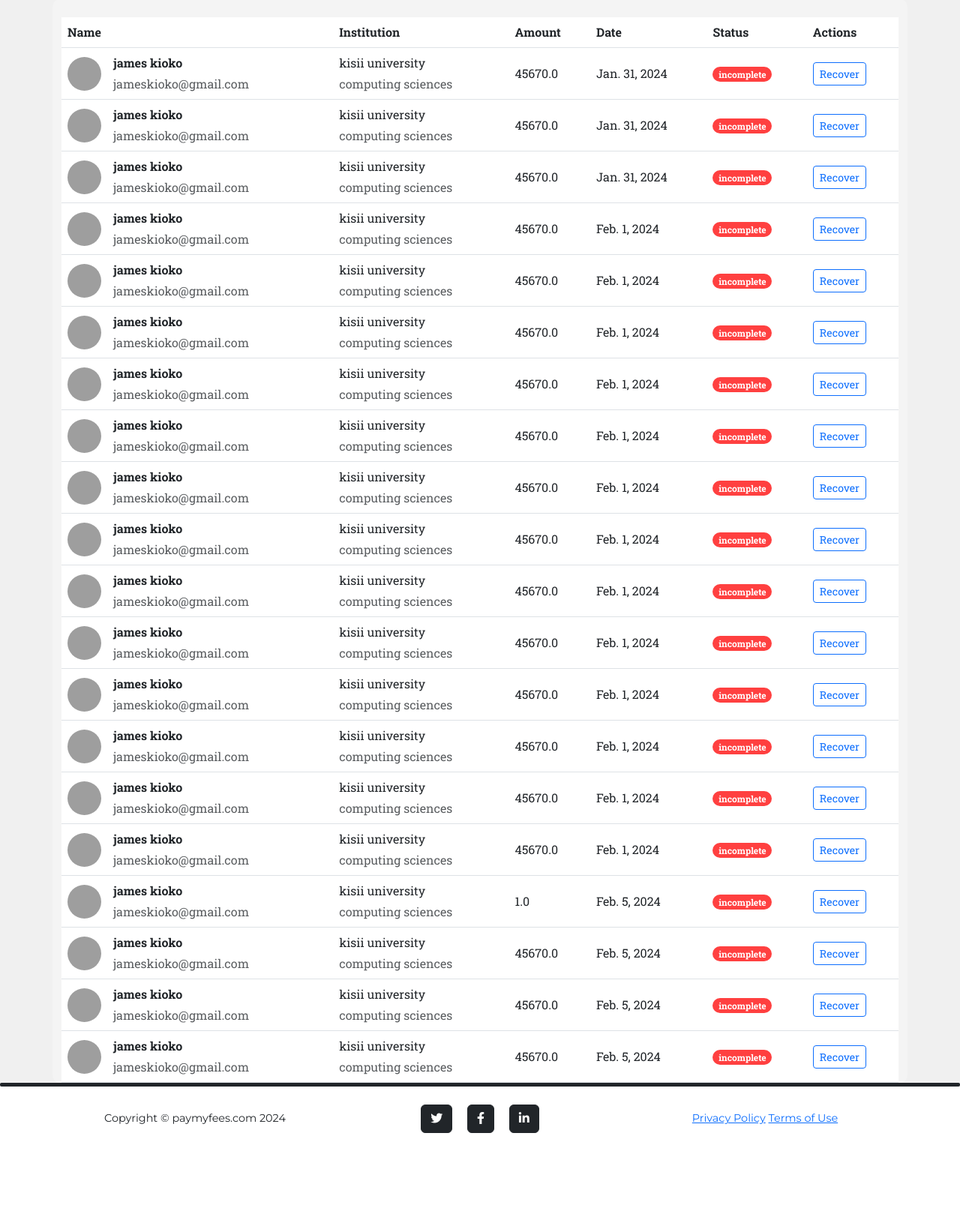
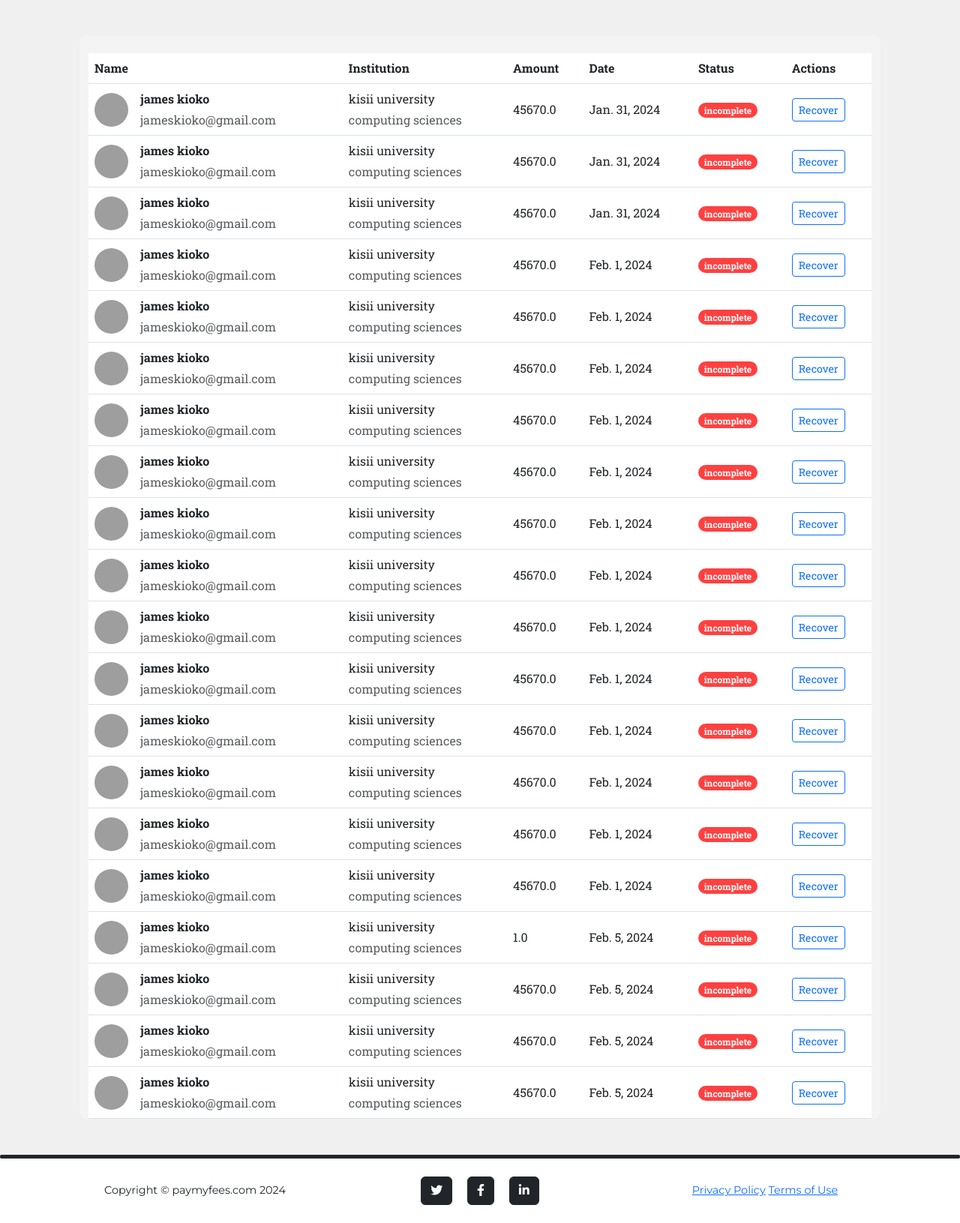
Before and after one commit to PhillipSaint254/School-Fees-Payment-System, a Django app: template pay_fees/templates/my pays.html in a window 1280 px wide. Shown: the part 151-1782 px from the top of the page at 75% size. Before the commit the page ends 1662 px from the top, so only its background shows below. Run offline with Django 4.2, Linux system fonts and the light colour scheme; the template is opened without the code that fills it: values that come from a table or form of the project are taken from there, others are empty; data comes from the database, SQL or seed files in the repository; parts of the project's set-up code (start-up, migrations or seed data) failed here and were passed over; some libraries are stand-ins or nearby versions; some web fonts are replaced; grey boxes are pictures that could not be loaded.

Commit message:
padding around my pays page

```diff
--- a/pay_fees/templates/my pays.html
+++ b/pay_fees/templates/my pays.html
@@ -13,7 +13,7 @@
   }
 </style>
 
-<div class="container full-75">
+<div class="container full-75 p-5">
     <div class="row">
       <div class="table-wrapper">
         <table class="table align-middle mb-0 bg-white my-4">
```
